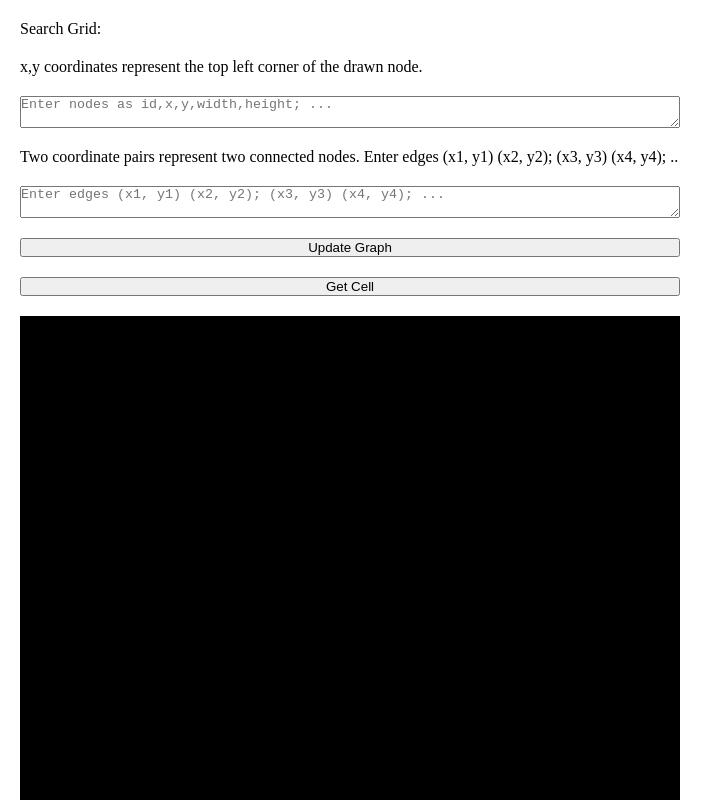
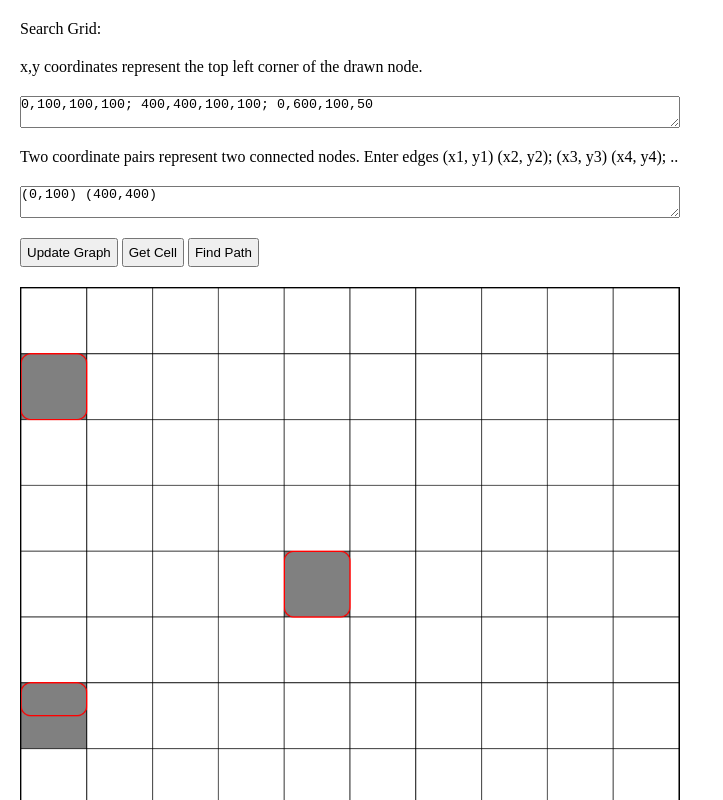
Before and after one commit to malikkotb/aesthetic-graph-drawing, a website with bundled scripts: page index.html in a window 1280 px wide. Both pictures are taken after a click on the button "Update Graph". Shown: the top 800 px of the page, without its empty margins (0-723 px from the left). Built offline with nearby package versions, Linux system fonts and the light colour scheme.

Commit message:
position of cells in a-star

```diff
--- a/index.html
+++ b/index.html
@@ -9,14 +9,17 @@
     <p>Search Grid:</p>
     <!-- grid canvas and script -->
     <p>x,y coordinates represent the top left corner of the drawn node.</p>
-    <textarea id="nodeInput" placeholder="Enter nodes as id,x,y,width,height; ..."></textarea>
+    <textarea id="nodeInput" placeholder="Enter nodes as id,x,y,width,height; ...">0,100,100,100; 400,400,100,100; 0,600,100,50</textarea>
     <p>Two coordinate pairs represent two connected nodes. Enter edges (x1, y1) (x2, y2); (x3, y3) (x4, y4); ..</p>
     <!-- Input Format: the user can specify connections using the coordinates of the nodes they want to connect.
       e.g. userInput = "(0, 0) (100, 0); (100, 0) (0, 100)"
     -->
-    <textarea id="edgeInput" placeholder="Enter edges (x1, y1) (x2, y2); (x3, y3) (x4, y4); ...  "></textarea>
-    <button id="updateButton">Update Graph</button>
-    <button id="cellButton">Get Cell</button>
+    <textarea id="edgeInput" placeholder="Enter edges (x1, y1) (x2, y2); (x3, y3) (x4, y4); ...  ">(0,100) (400,400)</textarea>
+    <div style="display: flex; gap: 4px;">
+      <button id="updateButton" style="padding: 5px;">Update Graph</button>
+      <button id="cellButton" style="padding: 5px;">Get Cell</button>
+      <button id="findPathBtn" style="padding: 5px;">Find Path</button>
+    </div>
     <canvas id="grid"></canvas>
     <script type="module" src="src/astar/main.js"></script>
 
--- a/src/astar/cell.js
+++ b/src/astar/cell.js
@@ -22,11 +22,11 @@ export class Cell {
     let yPosition = this.y * cellHeight;
 
     // fill the cell
-    let color = "black";
+    let color = "white";
     switch (state) {
-      case "WALKABLE":
-        color = "white"
-        break;
+      // case "WALKABLE":
+      //   color = "white"
+      //   break;
       case "START":
         color = "orange";
         break;
--- a/src/astar/grid.js
+++ b/src/astar/grid.js
@@ -30,6 +30,7 @@ export class Grid {
         //TODO: add functionality for MARKED-status for A* (start, end, open, closed)
         let state = "";
 
+        //TODO: optimize this loop, as its now getting called 10000 times for each node
         nodeCoordinates.forEach((node) => {
           const { x: nodeX, y: nodeY, width: nodeWidth, height: nodeHeight } = node;
 
@@ -40,11 +41,15 @@ export class Grid {
           // Check if any part of the node intersects with the cell's area
           if (nodeX / 10 < cellRight && (nodeX + nodeWidth) / 10 > cellX && nodeY / 10 < cellBottom && (nodeY + nodeHeight) / 10 > cellY) {
             state = "OBSTACLE";
-          } else {
-            state = "WALKABLE"
           }
+          // else {
+          //   console.log("NOT OBstACLE");
+          // }
         });
 
+        if (this.grid[x][y]) {
+          console.log("already an objete here oui hahah");
+        }
         this.grid[x][y] = new Cell(context, x, y, 100, 100, state); // cellWidth and height are 10
       }
     }
--- a/src/astar/main.js
+++ b/src/astar/main.js
@@ -1,4 +1,5 @@
 import { Grid } from "./grid.js";
+import { PathFinder } from "./pathfinding.js";
 window.addEventListener("load", () => {
   const canvas = document.querySelector("#grid");
   // define what context we are working in
@@ -19,6 +20,9 @@ window.addEventListener("load", () => {
   // get state and edge configuration from input
   document.getElementById("updateButton").addEventListener("click", updateGraph);
 
+  // call path finding meethod
+  document.getElementById("findPathBtn").addEventListener("click", findPath);
+
   // get a specific cell (and its marked-status, so its color)
   document.getElementById("cellButton").addEventListener("click", () => grid.getCell(3, 4));
 
@@ -29,14 +33,20 @@ window.addEventListener("load", () => {
     const edgeInput = document.getElementById("edgeInput").value;
     if (edgeInput) applyUserConnections(nodeCoordinates, edgeInput); // get Edge-Connection configs from user input
 
-    // console.log("updateGraph main, nodeCoords: ", nodeCoordinates);
-    // console.log("edgeConnections: ", edgeConnections);
+    grid = new Grid(ctx, gridWidth, gridHeight, nodeCoordinates); // Create the grid
+    redrawGraph(nodeCoordinates); // draw nodes
+  }
 
-    // GRID
-    grid = new Grid(ctx, gridWidth, gridHeight, nodeCoordinates); // Create the grid
-
-    // draw nodes
-    redrawGraph(nodeCoordinates);
+  function findPath() {
+    const a_star = new PathFinder(ctx, grid);
+    edgeConnections.map((edge) => {
+      // TODO: figure out what Cell should be startCell
+      // TODO: make applicable for nodes covering multiple cells, right now this is for 1 node corresponding to 1 cell
+      // Corresponding Cell -> coordinates in grid
+      const startCell = { x: edge.startNode.x / 100, y: edge.startNode.y / 100 };
+      const targetCell = { x: edge.targetNode.x / 100, y: edge.targetNode.y / 100 };
+      a_star.findPath(startCell, targetCell);
+    });
   }
 
   function processNodeInput(nodeInput) {
@@ -61,14 +71,14 @@ window.addEventListener("load", () => {
       let [x1, y1, x2, y2] = connection.match(/\d+/g).map(Number);
 
       // Find the nodes in the nodes array using their coordinates
-      let node1 = nodes.find((node) => node.x === x1 && node.y === y1);
-      let node2 = nodes.find((node) => node.x === x2 && node.y === y2);
+      let startNode = nodes.find((node) => node.x === x1 && node.y === y1);
+      let targetNode = nodes.find((node) => node.x === x2 && node.y === y2);
 
       // Check if both nodes are found
-      if (node1 && node2) {
+      if (startNode && targetNode) {
         // Apply logic to connect nodes (e.g., draw a line between them)
-        console.log("Connecting nodes:", node1, "and", node2);
-        edgeConnections.push({ node1, node2 });
+        console.log("Connecting nodes:", startNode, "and", targetNode);
+        edgeConnections.push({ startNode, targetNode });
       } else {
         // Display an error message if nodes cannot be found
         console.log("Invalid node coordinates:", connection);
--- a/src/astar/pathfinding.js
+++ b/src/astar/pathfinding.js
@@ -1,10 +1,23 @@
 
-export class Pathfinding {
+export class PathFinder {
+
+    constructor(context, grid) {
+        this.grid = grid;
+        this.context = context;
+    }
 
     // TODO: will have to loop through all edge-Connections and call this method for each
-    findPath(startPos, targetPos) {
+    findPath(startCell, targetCell) {
+        console.log("startCell: ", startCell);
+        console.log("targetCell: ", targetCell);
+
+        this.grid.getCell(startCell.x, startCell.y)
+        this.grid.getCell(targetCell.x, targetCell.y)
+
         // open set, for now -> List but can be optimized to use a Heap
+        // https://stackfull.dev/heaps-in-javascript
 
         // closed set
+        // Map docs: https://developer.mozilla.org/en-US/docs/Web/JavaScript/Reference/Global_Objects/Map
     }
 }
```
